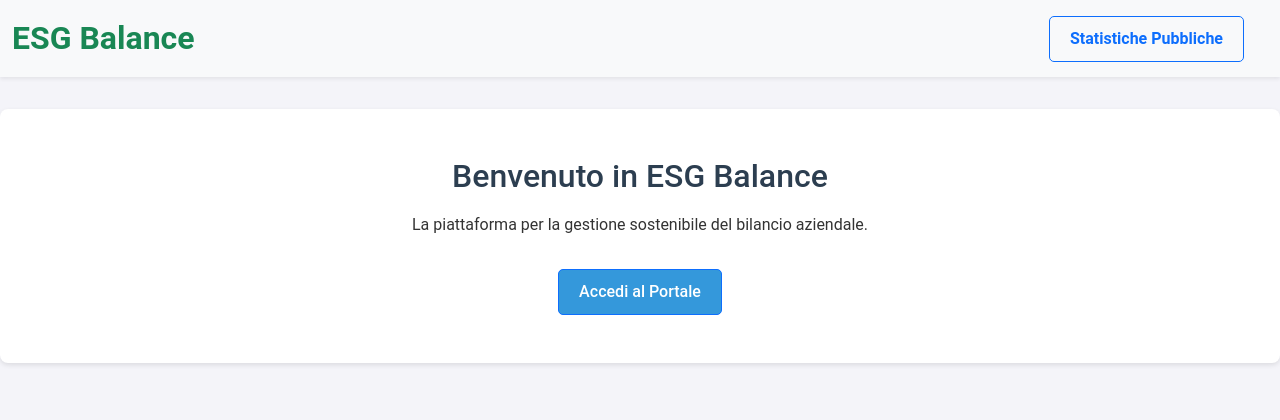
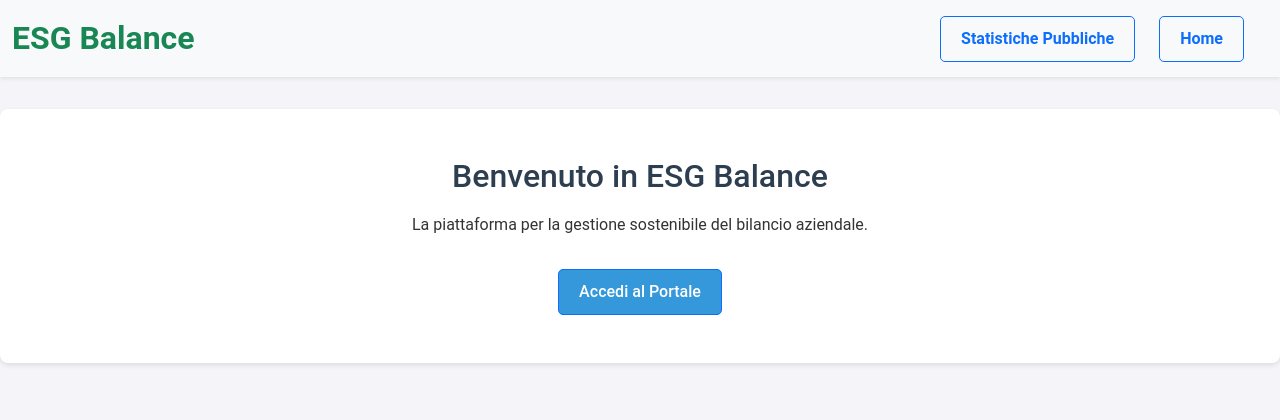
Before and after one commit to EmanueleLippi/Progetto_BDD_LPC, a PHP site: page / in a window 1280 px wide. Shown: the top 420 px of the page. Run offline with PHP 8.4, Linux system fonts and the light colour scheme.

Commit message:
Aggiunto tasto Home in header

```diff
--- a/public/views/header.php
+++ b/public/views/header.php
@@ -33,6 +33,11 @@ if (session_status() !== PHP_SESSION_ACTIVE) {
                             Statistiche Pubbliche
                         </a>
                     </li>
+                    <li class="nav-item me-lg-4 mb-2 mb-lg-0">
+                        <a class="btn btn-outline-primary fw-bold" href="/index.php">
+                            Home
+                        </a>
+                    </li>
 
                     <?php if (isset($_SESSION['user'])): ?>
                         <li class="nav-item me-lg-3">
```
